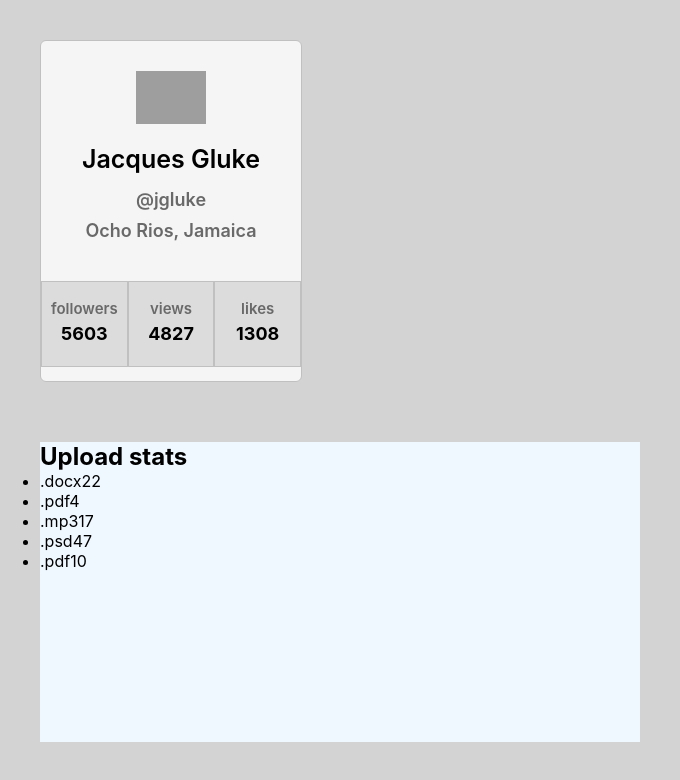
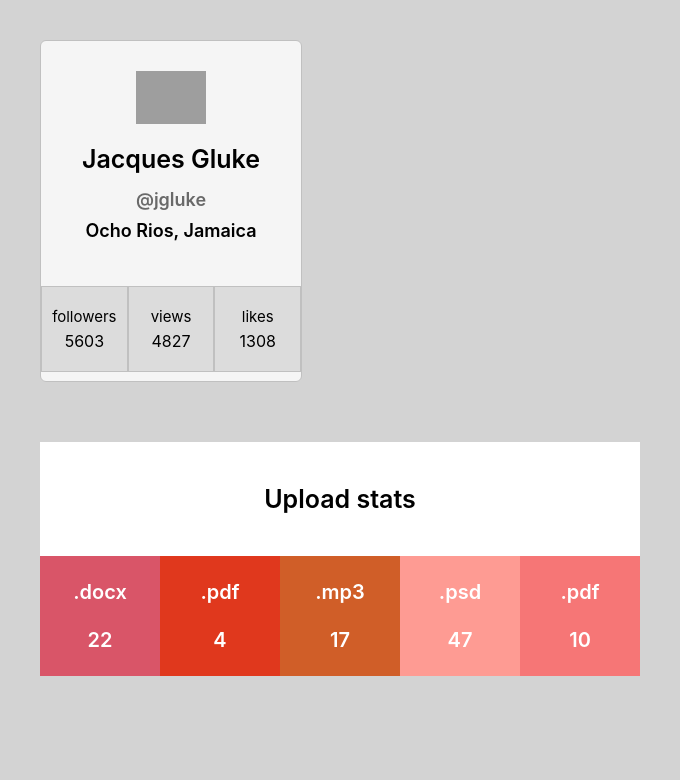
Before and after one commit to LianaSher/goit-react-hw-01-components, a React (Create React App) app: page / in a window 1280 px wide. Shown: the top 780 px of the page, without its empty margins (0-680 px from the left). Built offline with nearby package versions, Linux system fonts and the light colour scheme; grey boxes are pictures that could not be loaded.

Commit message:
add styles to task2

```diff
--- a/src/components/Profile/Profile.jsx
+++ b/src/components/Profile/Profile.jsx
@@ -1,30 +1,30 @@
 
 import PropTypes from "prop-types";
-import css from "./profile.module.css";
+import { Card, Description, Image, Name, Tag, Location, List, Item, Label } from "./profile.styled";
 
 
 
 export const Profile = ({ username, tag, location, avatar, stats: { followers, views, likes } }) => {
 
-    return (<div className={css.profile}>
-        <div className={css.description}>
-            <img className={css.userImg} src={avatar} alt={username} width="70"/>
-            <p className={css.name}>{username}</p>
-            <p className={css.tagName}>@{tag}</p>
-            <p className={css.locationCity}>{location }</p>
-        </div>
-        <ul className={css.stats}>
-            <li className={css.statsItem}><span className={css.label}>followers</span>
-                <span className={css.quantity}>{followers}</span>
-            </li>
-            <li className={css.statsItem}><span className={css.label}>views</span>
-                <span className={css.quantity}>{views}</span>
-            </li>
-            <li className={css.statsItem}><span className={css.label}>likes</span>
-                <span className={css.quantity}>{likes}</span>
-            </li>
-        </ul>
-    </div>)
+    return (<Card>
+        <Description>
+            <Image src={avatar} alt={username} width="70"/>
+            <Name>{username}</Name>
+            <Tag>@{tag}</Tag>
+            <Location>{location }</Location>
+        </Description>
+        <List>
+            <Item><Label>followers</Label>
+                <span>{followers}</span>
+            </Item>
+            <Item><Label>views</Label>
+                <span>{views}</span>
+            </Item>
+            <Item><Label>likes</Label>
+                <span>{likes}</span>
+            </Item>
+        </List>
+    </Card>)
 }
 
 Profile.propTypes = {
--- a/src/components/Profile/profile.module.css
+++ b/src/components/Profile/profile.styled.js
@@ -1,4 +1,6 @@
-.profile {
+import styled from 'styled-components';
+
+export const Card = styled.div`
   width: 260px;
   height: 340px;
   background-color: whitesmoke;
@@ -6,46 +8,45 @@
   border-radius: 6px;
   border: 0.1px solid #c0c0c0;
   margin-bottom: 60px;
-}
+`;
 
-.description {
+export const Description = styled.div`
   padding: 30px;
   text-align: center;
-}
-
-.userImg {
-  margin: 0 auto;
-  margin-bottom: 20px;
-}
-
-.name {
   font-size: 25px;
   font-weight: 600;
   color: black;
+  margin-bottom: 15px;
+`;
 
+export const Image = styled.img`
+  margin: 0 auto;
+  margin-bottom: 20px;
+`;
+
+export const Name = styled.p`
   margin-bottom: 15px;
-}
-
-.tagName {
+`;
+export const Tag = styled.p`
   font-size: 18px;
   color: dimgrey;
-  font-weight: 600;
+  margin-bottom: 10px;
+`;
 
-  margin-bottom: 10px;
-}
-.locationCity {
-  composes: tagName;
-}
-.stats {
+export const Location = styled.p`
+  font-size: 18px;
+`;
+
+export const List = styled.ul`
   list-style: none;
   display: flex;
   flex-wrap: nowrap;
   justify-content: space-between;
   align-items: center;
   background-color: gainsboro;
-}
+`;
 
-.statsItem {
+export const Item = styled.li`
   display: flex;
   flex-direction: column;
   align-items: center;
@@ -53,17 +54,10 @@
   flex-basis: calc(100% / 3);
   border: 0.1px solid #c0c0c0;
   height: 84px;
-}
-.label {
-  composes: tagName;
+`;
+export const Label = styled.span`
   display: block;
   font-size: 15px;
   margin-bottom: 5px;
   text-align: center;
-}
-.quantity {
-  composes: label;
-  color: black;
-  font-size: 18px;
-  font-weight: 700;
-}
+`;
--- a/src/components/Statistics/Statistics.jsx
+++ b/src/components/Statistics/Statistics.jsx
@@ -1,16 +1,16 @@
 import PropTypes from "prop-types";
-import css from "./statistics.module.css";
+import { Section, Title, List, Item } from "./statistics.styled";
 
 export const Statistics = ({ title, stats }) => {
     return (
-        <section className={css.statistics}>
-            {title && (<h2>{title}</h2>)}
-            <ul>{stats.map(({id, label, percentage}) => {
-                return <li key={id}>
+        <Section>
+            {title && (<Title>{title}</Title>)}
+            <List>{stats.map(({id, label, percentage}) => {
+                return <Item key={id}>
                     <span>{label}</span>
                     <span>{percentage}</span>
-            </li> })}</ul>
-        </section>
+            </Item> })}</List>
+        </Section>
     );
 };
 
--- a/src/components/Statistics/statistics.module.css
+++ /dev/null
@@ -1,5 +0,0 @@
-.statistics {
-  height: 300px;
-  width: 600px;
-  background-color: aliceblue;
-}
--- /dev/null
+++ b/src/components/Statistics/statistics.styled.js
@@ -0,0 +1,40 @@
+import styled from 'styled-components';
+
+export const Section = styled.section`
+  display: inline-block;
+  background-color: white;
+`;
+
+export const Title = styled.h2`
+  text-align: center;
+  font-size: 25px;
+  font-weight: 600;
+  color: black;
+  margin: 42px auto;
+`;
+
+export const List = styled.ul`
+  list-style: none;
+  display: flex;
+`;
+
+export const Item = styled.li`
+  display: flex;
+  flex-direction: column;
+  justify-content: space-evenly;
+  align-items: center;
+  width: 120px;
+  height: 120px;
+  color: white;
+  font-size: 20px;
+  font-weight: 600;
+  background-color: ${props => {
+    return getRandomHexColor();
+  }};
+`;
+
+function getRandomHexColor() {
+  return `#${Math.floor(Math.random() * 16777215)
+    .toString(16)
+    .padStart(6, 0)}`;
+}
```
